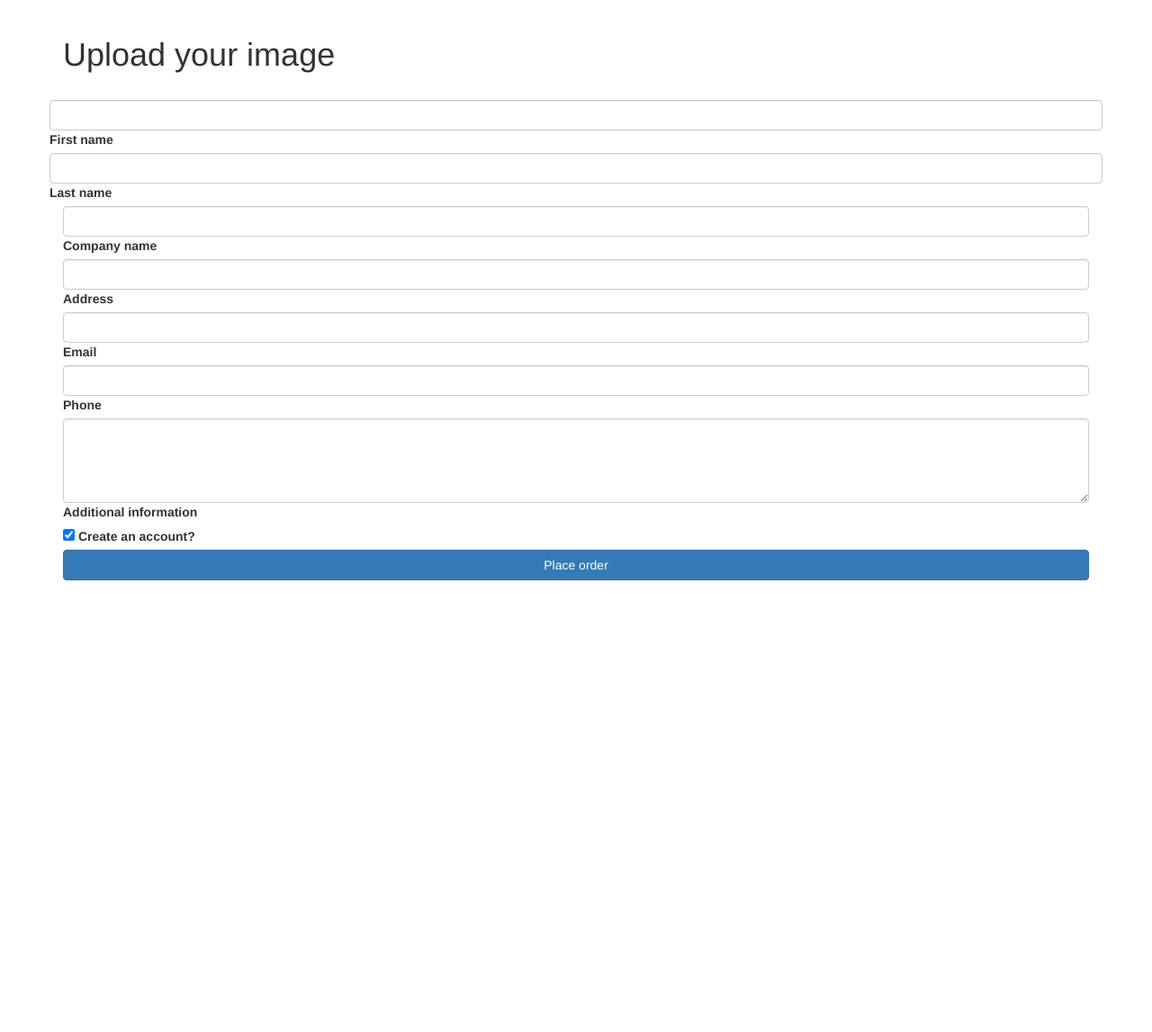
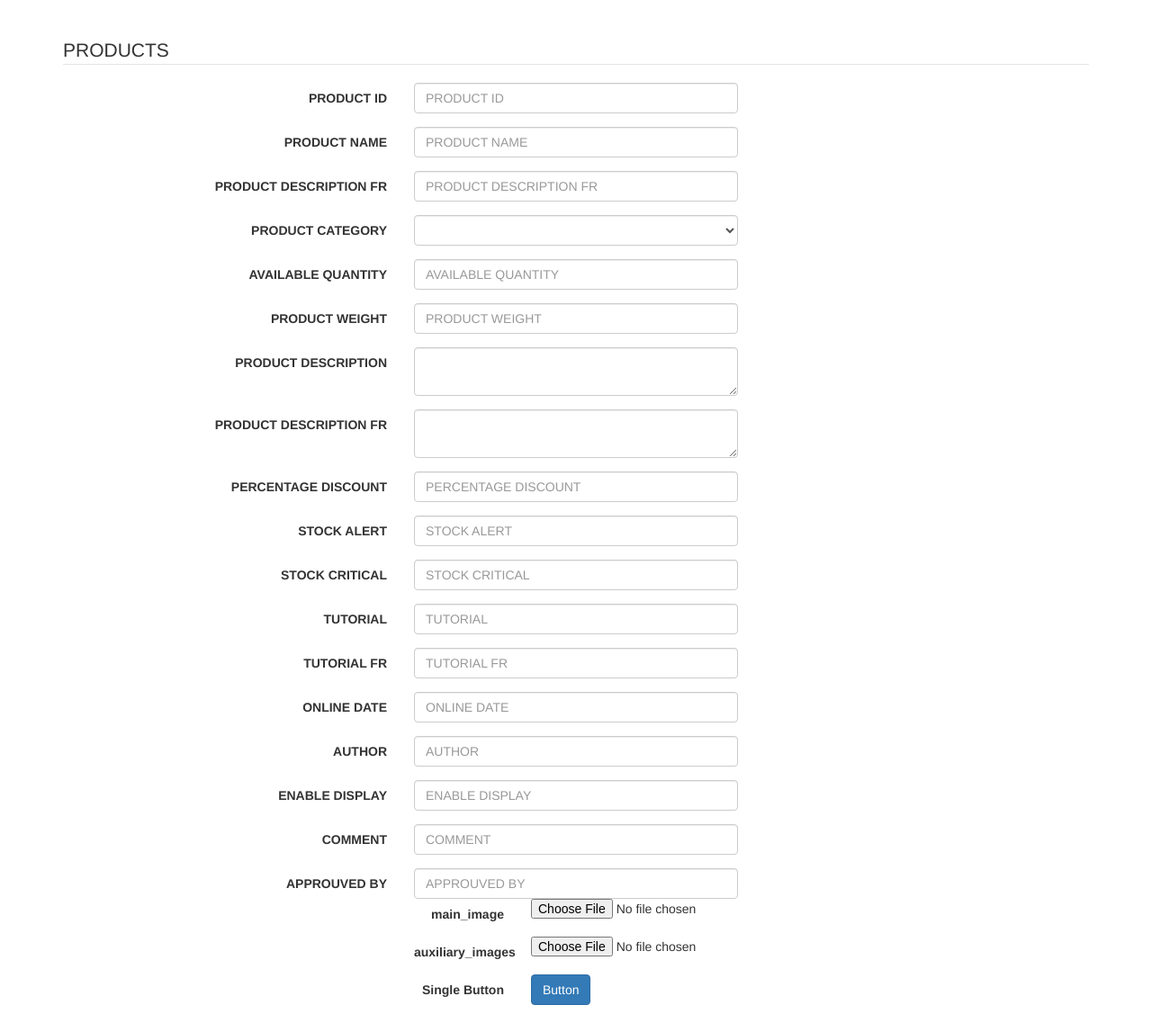
Before and after one commit to seafu47/CMPE131_final-project, a Flask app: page /upload in a window 1280 px wide. Shown: the part 52-1199 px from the top of the page at 90% size. Before the commit the page ends 697 px from the top, so only its background shows below. Run offline with Flask 2, Linux system fonts and the light colour scheme; lists and menus that the app fills with data are empty; some libraries are stand-ins or nearby versions.

Commit message:
add prodcut format from bootstrap website

```diff
--- a/teamproject/app/templates/upload.html
+++ b/teamproject/app/templates/upload.html
@@ -40,7 +40,6 @@
 {% extends 'base.html' %}
 
 {% block app_content %}
-    <h1>Upload your image</h1>
     <br>
 <!----
     <div class="col-md-6">
@@ -48,61 +47,193 @@
         {{ wtf.quick_form(form) }}
     </div>
     <br>
-    <form>
     ------>
-  <!-- 2 column grid layout with text inputs for the first and last names -->
-  <div class="row mb-4">
-    <div class="col">
-      <div class="form-outline">
-        <input type="text" id="form6Example1" class="form-control" />
-        <label class="form-label" for="form6Example1">First name</label>
-      </div>
-    </div>
-    <div class="col">
-      <div class="form-outline">
-        <input type="text" id="form6Example2" class="form-control" />
-        <label class="form-label" for="form6Example2">Last name</label>
-      </div>
+<form class="form-horizontal">
+<fieldset>
+
+<!-- Form Name -->
+<legend>PRODUCTS</legend>
+
+<!-- Text input-->
+<div class="form-group">
+  <label class="col-md-4 control-label" for="product_id">PRODUCT ID</label>
+  <div class="col-md-4">
+  <input id="product_id" name="product_id" placeholder="PRODUCT ID" class="form-control input-md" required="" type="text">
+
   </div>
 </div>
 
-  <!-- Text input -->
-  <div class="form-outline mb-4">
-    <input type="text" id="form6Example3" class="form-control" />
-    <label class="form-label" for="form6Example3">Company name</label>
+<!-- Text input-->
+<div class="form-group">
+  <label class="col-md-4 control-label" for="product_name">PRODUCT NAME</label>
+  <div class="col-md-4">
+  <input id="product_name" name="product_name" placeholder="PRODUCT NAME" class="form-control input-md" required="" type="text">
+
+  </div>
 </div>
 
-  <!-- Text input -->
-  <div class="form-outline mb-4">
-    <input type="text" id="form6Example4" class="form-control" />
-    <label class="form-label" for="form6Example4">Address</label>
+<!-- Text input-->
+<div class="form-group">
+  <label class="col-md-4 control-label" for="product_name_fr">PRODUCT DESCRIPTION FR</label>
+  <div class="col-md-4">
+  <input id="product_name_fr" name="product_name_fr" placeholder="PRODUCT DESCRIPTION FR" class="form-control input-md" required="" type="text">
+
+  </div>
 </div>
 
-  <!-- Email input -->
-  <div class="form-outline mb-4">
-    <input type="email" id="form6Example5" class="form-control" />
-    <label class="form-label" for="form6Example5">Email</label>
+<!-- Select Basic -->
+<div class="form-group">
+  <label class="col-md-4 control-label" for="product_categorie">PRODUCT CATEGORY</label>
+  <div class="col-md-4">
+    <select id="product_categorie" name="product_categorie" class="form-control">
+    </select>
+  </div>
 </div>
 
-  <!-- Number input -->
-  <div class="form-outline mb-4">
-    <input type="number" id="form6Example6" class="form-control" />
-    <label class="form-label" for="form6Example6">Phone</label>
+<!-- Text input-->
+<div class="form-group">
+  <label class="col-md-4 control-label" for="available_quantity">AVAILABLE QUANTITY</label>
+  <div class="col-md-4">
+  <input id="available_quantity" name="available_quantity" placeholder="AVAILABLE QUANTITY" class="form-control input-md" required="" type="text">
+
+  </div>
 </div>
 
-  <!-- Message input -->
-  <div class="form-outline mb-4">
-    <textarea class="form-control" id="form6Example7" rows="4"></textarea>
-    <label class="form-label" for="form6Example7">Additional information</label>
+<!-- Text input-->
+<div class="form-group">
+  <label class="col-md-4 control-label" for="product_weight">PRODUCT WEIGHT</label>
+  <div class="col-md-4">
+  <input id="product_weight" name="product_weight" placeholder="PRODUCT WEIGHT" class="form-control input-md" required="" type="text">
+
+  </div>
 </div>
 
-  <!-- Checkbox -->
-  <div class="form-check d-flex justify-content-center mb-4">
-    <input class="form-check-input me-2" type="checkbox" value="" id="form6Example8" checked />
-    <label class="form-check-label" for="form6Example8"> Create an account? </label>
+<!-- Textarea -->
+<div class="form-group">
+  <label class="col-md-4 control-label" for="product_description">PRODUCT DESCRIPTION</label>
+  <div class="col-md-4">
+    <textarea class="form-control" id="product_description" name="product_description"></textarea>
+  </div>
 </div>
 
-  <!-- Submit button -->
-  <button type="submit" class="btn btn-primary btn-block mb-4">Place order</button>
+<!-- Textarea -->
+<div class="form-group">
+  <label class="col-md-4 control-label" for="product_name_fr">PRODUCT DESCRIPTION FR</label>
+  <div class="col-md-4">
+    <textarea class="form-control" id="product_name_fr" name="product_name_fr"></textarea>
+  </div>
+</div>
+
+<!-- Text input-->
+<div class="form-group">
+  <label class="col-md-4 control-label" for="percentage_discount">PERCENTAGE DISCOUNT</label>
+  <div class="col-md-4">
+  <input id="percentage_discount" name="percentage_discount" placeholder="PERCENTAGE DISCOUNT" class="form-control input-md" required="" type="text">
+
+  </div>
+</div>
+
+<!-- Text input-->
+<div class="form-group">
+  <label class="col-md-4 control-label" for="stock_alert">STOCK ALERT</label>
+  <div class="col-md-4">
+  <input id="stock_alert" name="stock_alert" placeholder="STOCK ALERT" class="form-control input-md" required="" type="text">
+
+  </div>
+</div>
+
+<!-- Search input-->
+<div class="form-group">
+  <label class="col-md-4 control-label" for="stock_critical">STOCK CRITICAL</label>
+  <div class="col-md-4">
+    <input id="stock_critical" name="stock_critical" placeholder="STOCK CRITICAL" class="form-control input-md" required="" type="search">
+
+  </div>
+</div>
+
+<!-- Search input-->
+<div class="form-group">
+  <label class="col-md-4 control-label" for="tutorial">TUTORIAL</label>
+  <div class="col-md-4">
+    <input id="tutorial" name="tutorial" placeholder="TUTORIAL" class="form-control input-md" required="" type="search">
+
+  </div>
+</div>
+
+<!-- Search input-->
+<div class="form-group">
+  <label class="col-md-4 control-label" for="tutorial_fr">TUTORIAL FR</label>
+  <div class="col-md-4">
+    <input id="tutorial_fr" name="tutorial_fr" placeholder="TUTORIAL FR" class="form-control input-md" required="" type="search">
+
+  </div>
+</div>
+
+<!-- Text input-->
+<div class="form-group">
+  <label class="col-md-4 control-label" for="online_date">ONLINE DATE</label>
+  <div class="col-md-4">
+  <input id="online_date" name="online_date" placeholder="ONLINE DATE" class="form-control input-md" required="" type="text">
+
+  </div>
+</div>
+
+<!-- Text input-->
+<div class="form-group">
+  <label class="col-md-4 control-label" for="author">AUTHOR</label>
+  <div class="col-md-4">
+  <input id="author" name="author" placeholder="AUTHOR" class="form-control input-md" required="" type="text">
+
+  </div>
+</div>
+
+<!-- Text input-->
+<div class="form-group">
+  <label class="col-md-4 control-label" for="enable_display">ENABLE DISPLAY</label>
+  <div class="col-md-4">
+  <input id="enable_display" name="enable_display" placeholder="ENABLE DISPLAY" class="form-control input-md" required="" type="text">
+
+  </div>
+</div>
+
+<!-- Text input-->
+<div class="form-group">
+  <label class="col-md-4 control-label" for="comment">COMMENT</label>
+  <div class="col-md-4">
+  <input id="comment" name="comment" placeholder="COMMENT" class="form-control input-md" required="" type="text">
+
+  </div>
+</div>
+
+<!-- Text input-->
+<div class="form-group">
+  <label class="col-md-4 control-label" for="approuved_by">APPROUVED BY</label>
+  <div class="col-md-4">
+  <input id="approuved_by" name="approuved_by" placeholder="APPROUVED BY" class="form-control input-md" required="" type="text">
+
+ <!-- File Button -->
+<div class="form-group">
+  <label class="col-md-4 control-label" for="filebutton">main_image</label>
+  <div class="col-md-4">
+    <input id="filebutton" name="filebutton" class="input-file" type="file">
+  </div>
+</div>
+<!-- File Button -->
+<div class="form-group">
+  <label class="col-md-4 control-label" for="filebutton">auxiliary_images</label>
+  <div class="col-md-4">
+    <input id="filebutton" name="filebutton" class="input-file" type="file">
+  </div>
+</div>
+
+<!-- Button -->
+<div class="form-group">
+  <label class="col-md-4 control-label" for="singlebutton">Single Button</label>
+  <div class="col-md-4">
+    <button id="singlebutton" name="singlebutton" class="btn btn-primary">Button</button>
+  </div>
+  </div>
+
+</fieldset>
 </form>
 {% endblock %}
```
Lines whose indentation alone changed are shown as unchanged.
